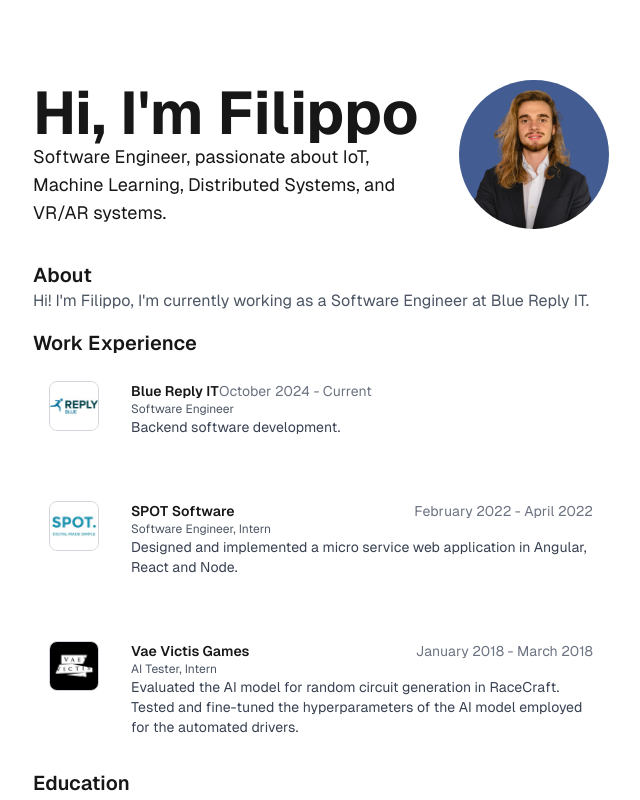
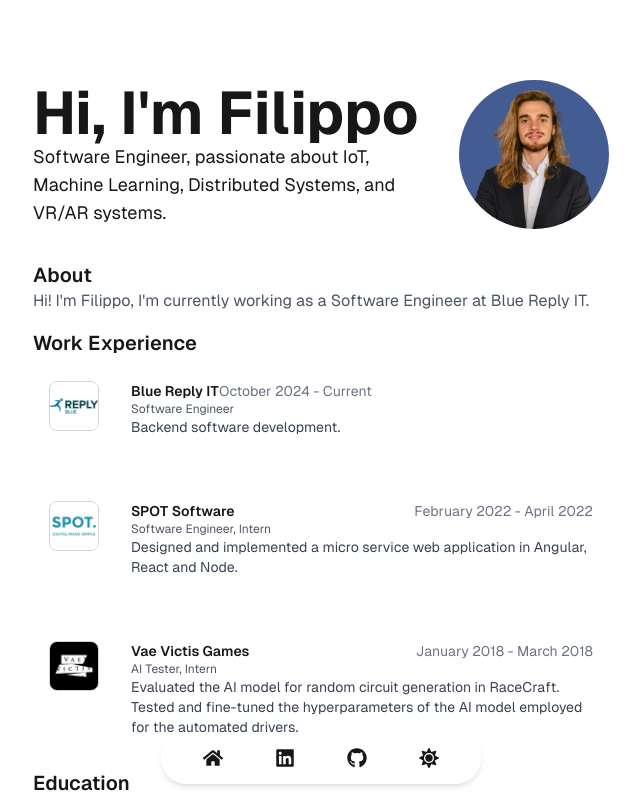
Before and after one commit to Filippo-Venturini/portfolio, a Next.js app: page / in a window 1280 px wide. Shown: the top 800 px of the page, without its empty margins (319-959 px from the left). Built offline with nearby package versions, Linux system fonts and the light colour scheme; what @nextui-org/react would draw is missing.

Commit message:
feat: add actions menu

```diff
--- a/package.json
+++ b/package.json
@@ -12,7 +12,8 @@
     "@nextui-org/react": "^2.4.8",
     "next": "15.0.2",
     "react": "^18.3.1",
-    "react-dom": "^18.3.1"
+    "react-dom": "^18.3.1",
+    "react-icons": "^5.3.0"
   },
   "devDependencies": {
     "@types/node": "^20",
--- a/src/app/page.tsx
+++ b/src/app/page.tsx
@@ -1,5 +1,7 @@
 import Image from "next/image";
 import {Card, CardHeader, CardBody} from "@nextui-org/card";
+import {FaHome, FaLinkedin, FaGithub, FaSun, FaMoon} from "react-icons/fa";
+import {FaS} from "react-icons/fa6";
 
 export default function Home() {
     const experiences = [
@@ -106,6 +108,13 @@ export default function Home() {
                 </div>
             </section>
 
+            <div className="fixed bottom-4 left-1/2 transform -translate-x-1/2 z-50 flex items-center justify-around bg-white/80 backdrop-blur-md rounded-full shadow-md p-4 w-full max-w-64 md:max-w-80">
+                <a><FaHome className="text-xl cursor-pointer hover:text-blue-500 transition" /></a>
+                <a href="https://www.linkedin.com/in/filippo-venturini-4265b8235/" target="_blank"><FaLinkedin className="text-xl cursor-pointer hover:text-blue-500 transition" /></a>
+                <a href="https://github.com/Filippo-Venturini" target="_blank"><FaGithub className="text-xl cursor-pointer hover:text-blue-500 transition" /></a>
+                <FaSun className="text-xl cursor-pointer hover:text-blue-500 transition"></FaSun>
+            </div>
+
             <section className="text-center max-w-xl">
                 <h2 className="text-xl font-semibold text-start">About</h2>
                 <p className="mb-4 text-md text-gray-600 text-start">
```
Also changed, not shown: 1 other file (tests, documents, lock files or other folders).
